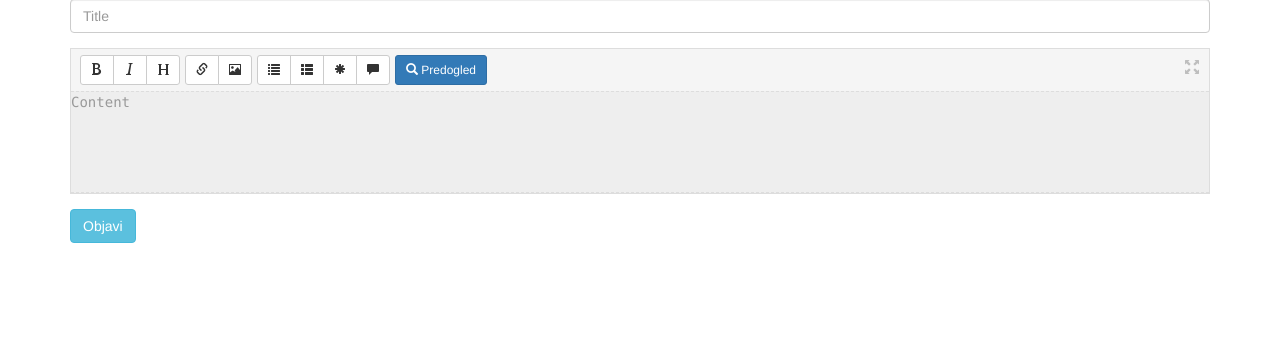
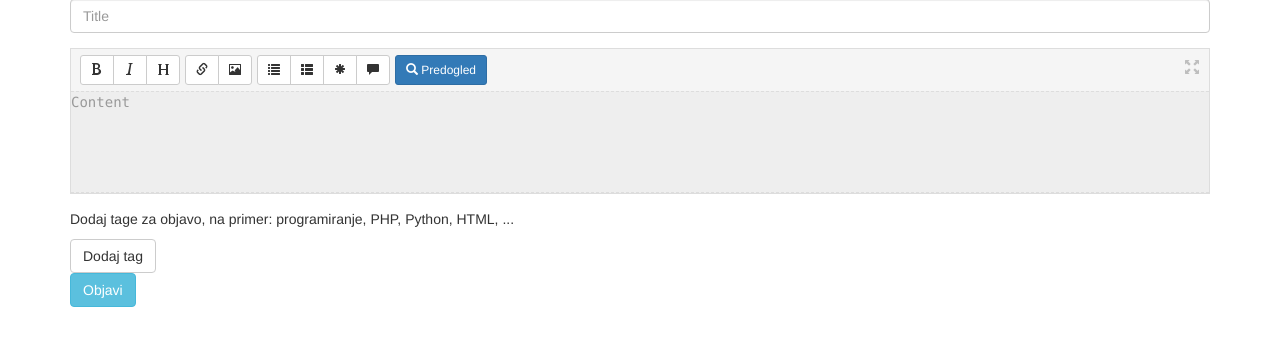
Before and after one commit to smartninja/forum, a Python web app: template templates/edit-topic.html in a window 1280 px wide. Shown: the part 171-517 px from the top of the page. Run offline with Jinja, Linux system fonts and the light colour scheme; the template is opened without the code that fills it, so the values that code supplies are empty.

Commit message:
Edit tags for topic

```diff
--- a/handlers/TopicHandlers/EditTopicHandler.py
+++ b/handlers/TopicHandlers/EditTopicHandler.py
@@ -12,7 +12,9 @@ class EditTopicHandler(BaseHandler):
             args = {}
             args["topic_title"] = Topic.get_by_id(int(topic_id)).title
             args["topic_content"]  = Topic.get_by_id(int(topic_id)).content
-            args["username"] = user
+            args["tags"] = Topic.get_by_id(int(topic_id)).tags
+            args["username"] = user.nickname()
+
 
             self.render_template("edit-topic.html", args)
 
@@ -20,6 +22,7 @@ class EditTopicHandler(BaseHandler):
         topic = Topic.get_by_id(int(topic_id))
         topic.title = self.request.get("title")
         topic.content = self.request.get("content")
+        topic.tags = self.request.get("all-tags").split(",")
         topic.updated = datetime.datetime.now()
         topic.updated_by = users.get_current_user().nickname()
         topic.put()
--- a/templates/edit-topic.html
+++ b/templates/edit-topic.html
@@ -11,6 +11,22 @@
     <div class="form-group">
         <textarea class="form-control markdown" placeholder="Content" name="content">{{ topic_content }}</textarea>
     </div>
-    <input type="submit" value="Objavi" class="btn btn-info">
+
+    <div class="input-fields-wrap">
+            <p>Dodaj tage za objavo, na primer: programiranje, PHP, Python, HTML, ...</p>
+            <a class="btn btn-default" id="add-tag">Dodaj tag</a>
+            <input type="hidden" id="allData" name="all-tags">
+            {% if tags %}
+                {% for tag in tags %}
+                    <div id="addedTags">
+                        <input type="text" value="{{ tag }}" name="tags" placeholder="Add a tag" class="myTag">
+                        <a href="#" class="remove_field btn btn-danger">Remove</a>
+                    </div>
+                    <br>
+                {% endfor %}
+            {% endif %}
+    </div>
+
+    <input type="submit" value="Objavi" id="submit-topic"    class="btn btn-info">
 </form>
 {% endblock content %}
```
